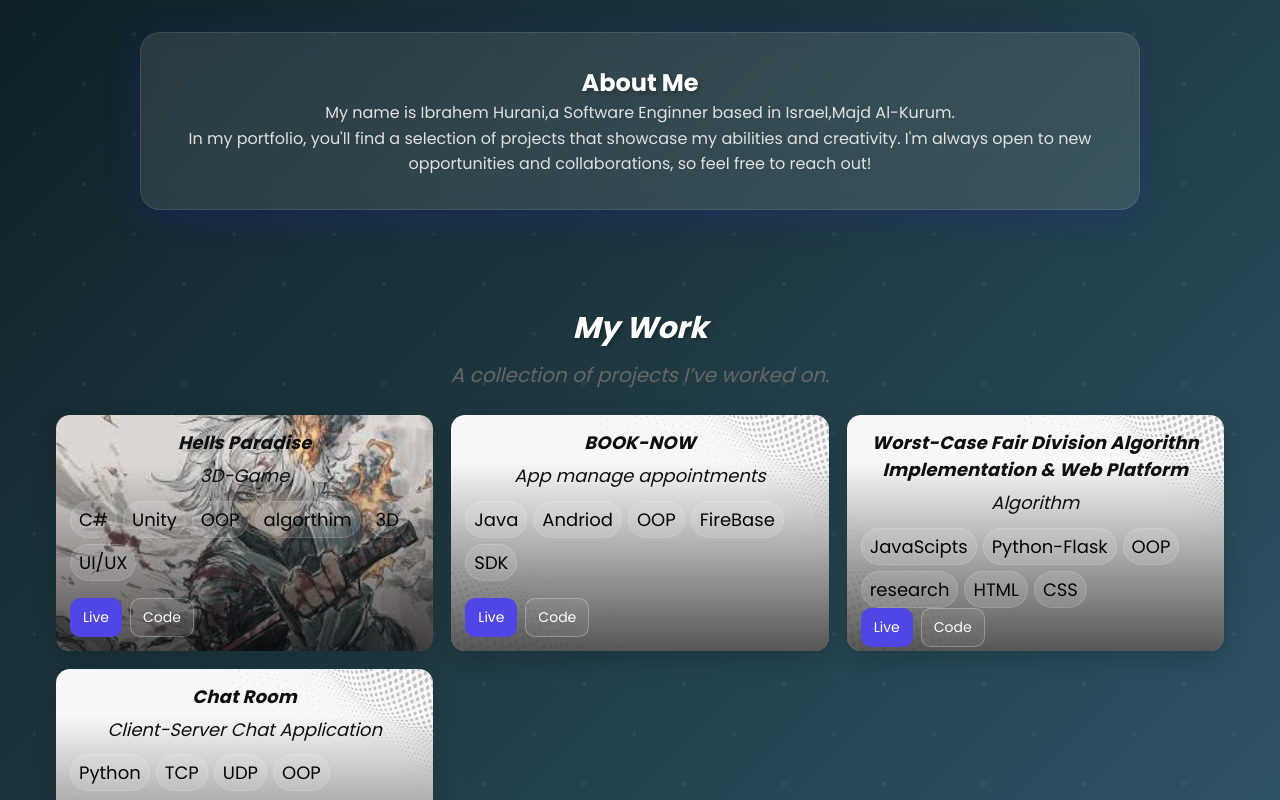
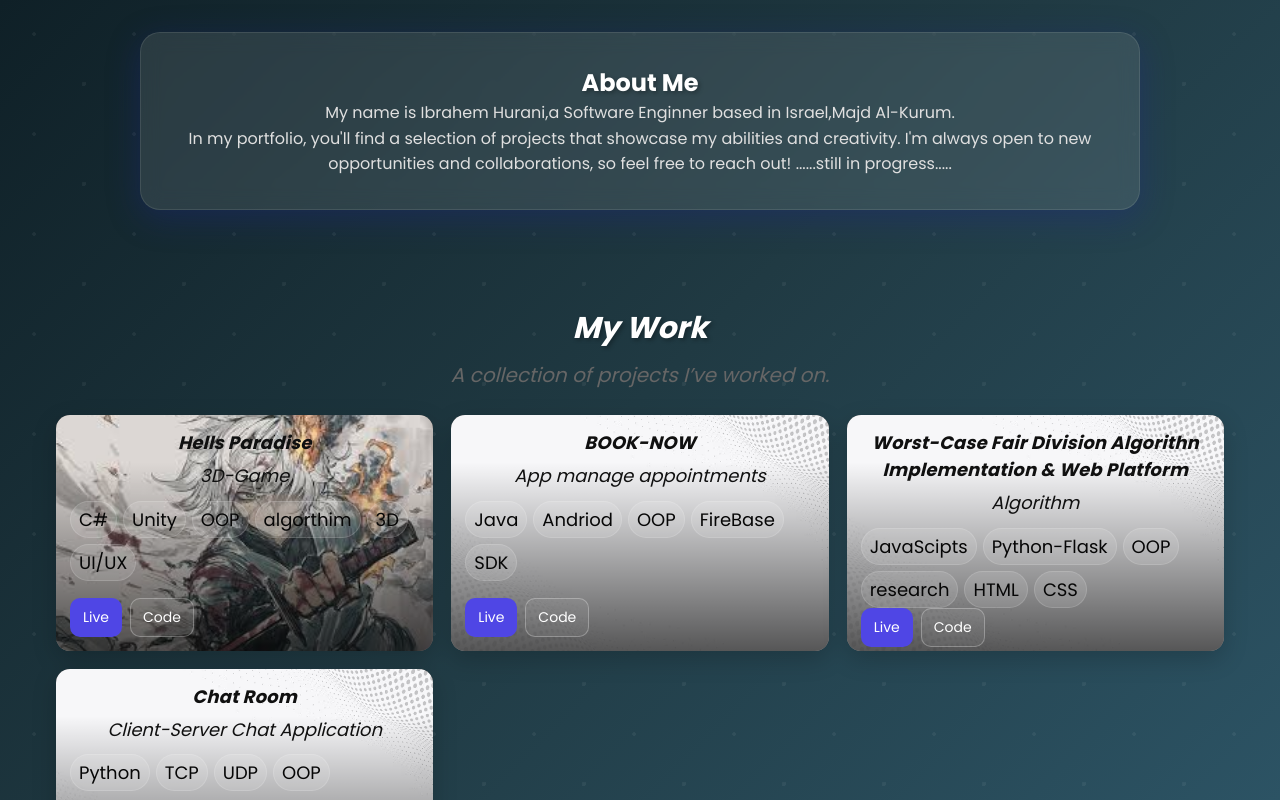
Before and after one commit to IbrahemHurani/React-portfolio, a React (Create React App) app: page / in a window 1280 px wide. Built offline with nearby package versions, Linux system fonts and the light colour scheme.

Commit message:
still in progress

```diff
--- a/src/components/About.js
+++ b/src/components/About.js
@@ -9,6 +9,7 @@ const About = () => {
         <p>
             In my portfolio, you'll find a selection of projects that showcase my abilities and creativity.
             I'm always open to new opportunities and collaborations, so feel free to reach out!
+                       ......still in progress.....
         </p>
 
     </section>
```
